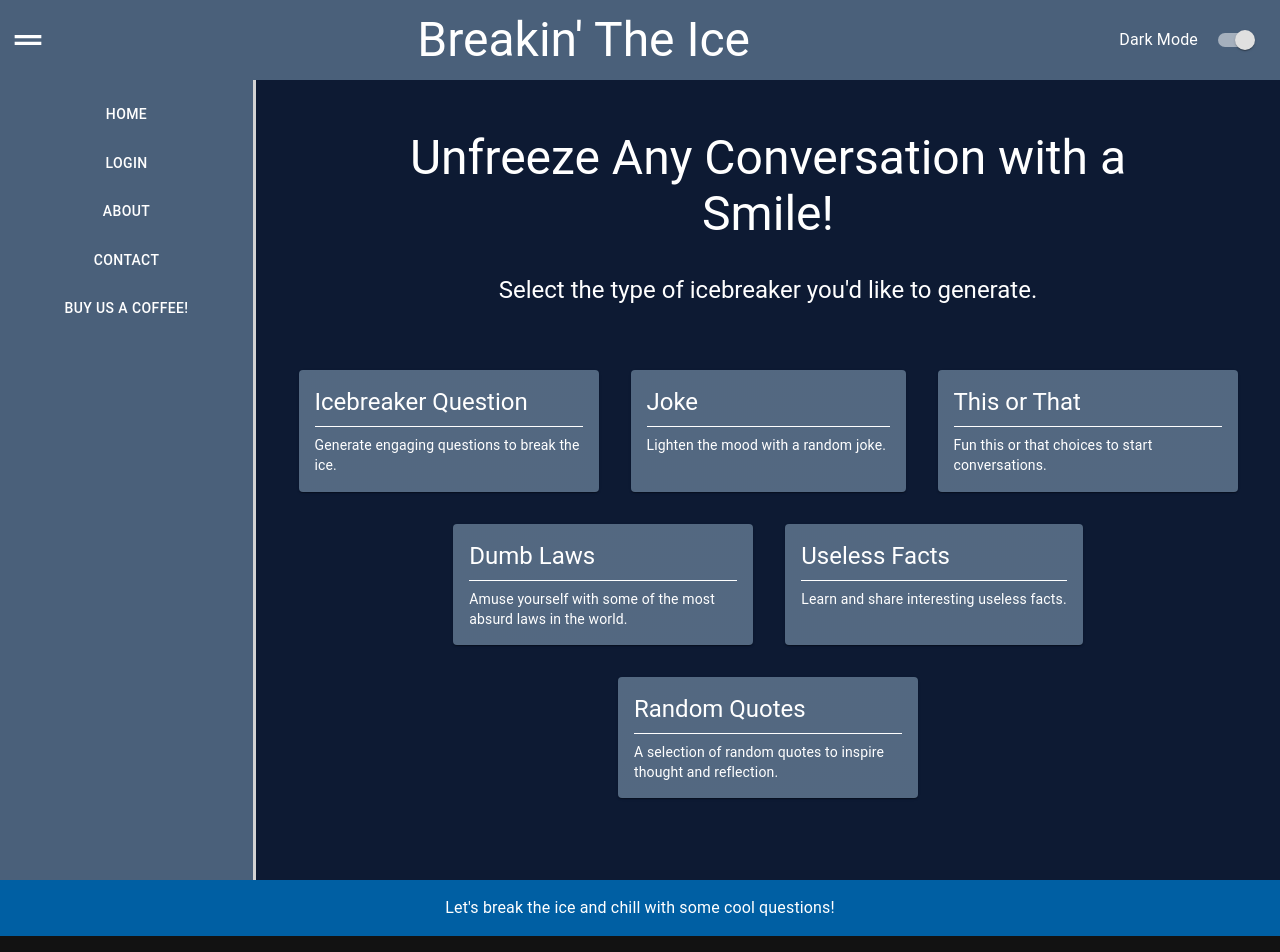
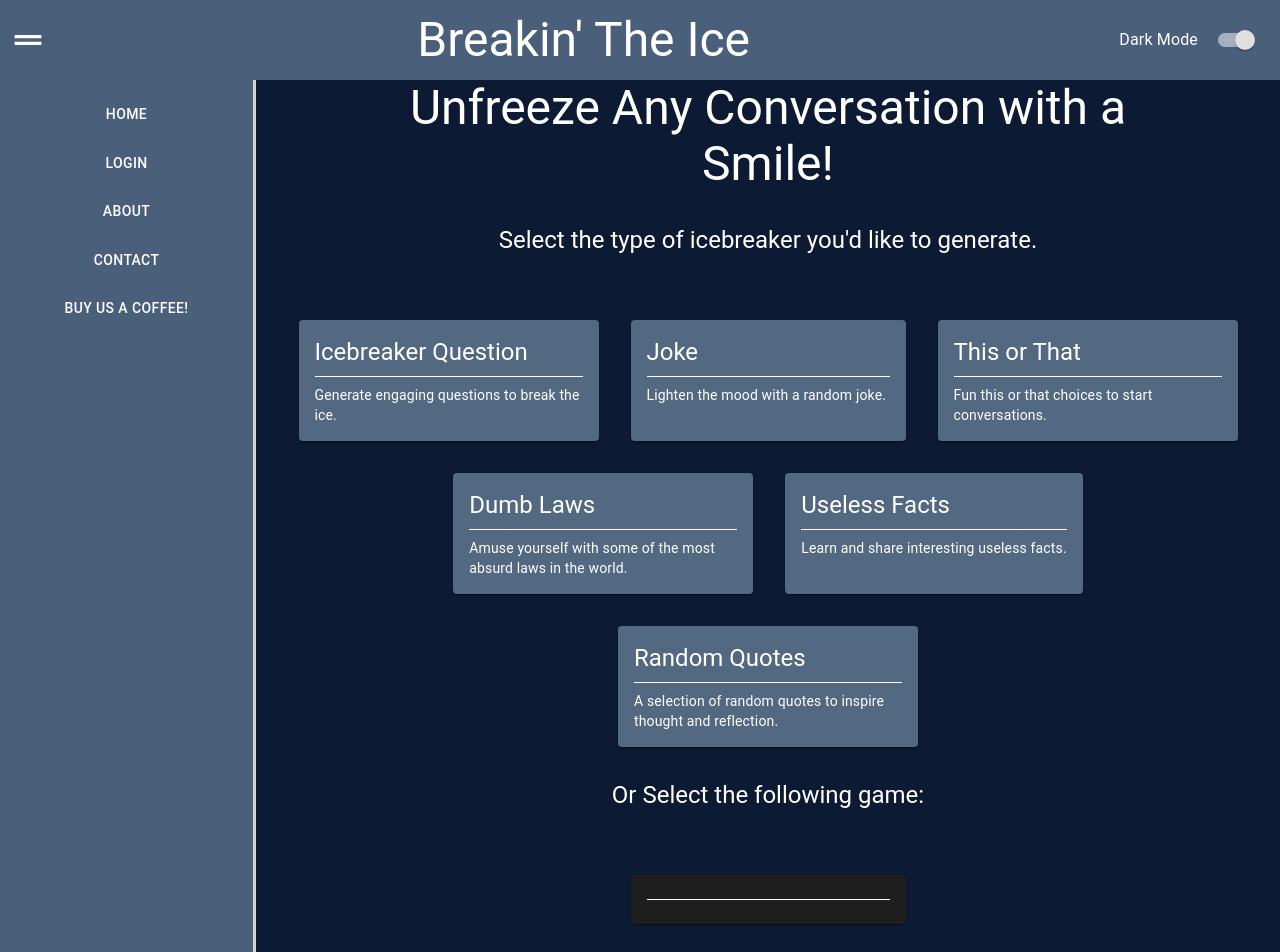
Before and after one commit to valyastriz/Breakin-The-Ice, a React (Create React App) app in the folder client/: page / in a window 1280 px wide. Shown: the top 952 px of the page. Built offline with nearby package versions, Linux system fonts and the light colour scheme.

Commit message:
added a selection on homepage for bingo page

```diff
--- a/client/src/App.jsx
+++ b/client/src/App.jsx
@@ -13,7 +13,8 @@ import Login from './pages/Login';
 import SignUp from './pages/SignUp';
 import { Box, ThemeProvider, CssBaseline } from '@mui/material';
 import createAppTheme from './Context/theme';
-import  { PageProvider } from './Context/RefreshContext'
+import  { PageProvider } from './Context/RefreshContext';
+import { BingoProvider } from './Context/BingoContext';
 
 function App() {
   const [navOpen, setNavOpen] = useState(false);
@@ -30,7 +31,7 @@ function App() {
 
   return (
     <PageProvider >
-
+   <BingoProvider>
 
     <ThemeProvider theme={currentTheme}>
       <CssBaseline />
@@ -56,6 +57,7 @@ function App() {
         </Box>
         </Router>
     </ThemeProvider>
+    </BingoProvider>
     </PageProvider>
   );
 }
--- /dev/null
+++ b/client/src/Context/BingoContext.js
@@ -0,0 +1,23 @@
+import React, { createContext, useContext, useState } from 'react';
+
+const BingoContext = createContext();
+
+export const BingoProvider = ({ children }) => {
+    const [selection, setSelection] = useState(null); // The selected Bingo category or type
+
+
+    return (
+        <BingoContext.Provider value={{ selection, setSelection }}>
+            {children}
+        </BingoContext.Provider>
+    );
+};
+
+// Hook to use the Bingo context in other components
+export const useBingo = () => {
+  const context = useContext(BingoContext);
+  if (!context) {
+      throw new Error('useBingo must be used within a BingoProvider'); // Error handling
+  }
+  return context;
+};
--- /dev/null
+++ b/client/src/components/BingoCard.jsx
@@ -0,0 +1,26 @@
+import React from 'react';
+import { Card, CardContent, Typography, Divider, CardActionArea} from '@mui/material';
+
+import { useTheme } from '@mui/material/styles';
+
+const BingoCard = ({ title, description, onClick }) => {
+  const theme = useTheme();
+
+  return (
+      <Card sx={{ minWidth: 275, maxWidth: 300, margin: 2, backgroundColor: theme.palette.background.paper }}>
+          <CardActionArea onClick={onClick}>
+              <CardContent>
+                  <Typography variant="h5" component="div">
+                      {title}
+                  </Typography>
+                  <Divider sx={{ my: 1, borderBottomWidth: 1, width: '100%', mx: 'auto', borderColor: 'white' }} />
+                  <Typography variant="body2">
+                      {description}
+                  </Typography>
+              </CardContent>
+          </CardActionArea>
+      </Card>
+  );
+};
+
+export default BingoCard;
--- /dev/null
+++ b/client/src/components/BingoOption.jsx
@@ -0,0 +1,34 @@
+import { Box } from '@mui/material';
+import { useNavigate } from 'react-router-dom';
+import { useBingo } from '../Context/BingoContext';
+import BingoCard from './BingoCard';
+
+const BingoOption = () => {
+    const { setSelection } = useBingo();  // Context hook to set selected option
+    const navigate = useNavigate();  // Hook for navigation
+
+    const bingoOption = [
+        { id: 1, title: "BINGO", description: "A game to get to know those around you." },
+    ];
+
+    // Function to handle selection
+    const handleSelect = () => {
+        setSelection(bingoOption);  // Set the selection in context
+        navigate(`/bingo`);  // Navigate to the results page
+    };
+
+    return (
+        <Box sx={{ display: 'flex', flexWrap: 'wrap', justifyContent: 'center', padding: 2 }}>
+            {bingoOption.map(option => (
+                <BingoCard
+                    key={bingoOption.id}
+                    title={bingoOption.title}
+                    description={bingoOption.description}
+                    onClick={handleSelect}
+                />
+            ))}
+        </Box>
+    );
+};
+
+export default BingoOption;
--- a/client/src/pages/Home.jsx
+++ b/client/src/pages/Home.jsx
@@ -1,6 +1,7 @@
 import { Box, Typography } from '@mui/material';
 import IceBreakerOptions from '../components/IceBreakerOptions';
 import { useIcebreaker } from '../Context/IcebreakerContext';
+import BingoOption from '../components/BingoOption';
 import { useEffect } from 'react';
 import { useTheme } from '@mui/material/styles';
 
@@ -24,6 +25,8 @@ const Home = () => {
         <Typography variant='h3' sx={{ textAlign: 'center', width: '80%', marginBottom: 4}}>Unfreeze Any Conversation with a Smile!</Typography>
         <Typography variant='h5' sx={{ textAlign: 'center', width: '80%', marginBottom: 4}}>Select the type of icebreaker you'd like to generate.</Typography>
         <IceBreakerOptions onSelect={handleSelect} />
+        <Typography variant='h5' sx={{ textAlign: 'center', width: '80%', marginBottom: 4}}>Or Select the following game:</Typography>
+        <BingoOption />
     </Box>
   );
 };
```
Also changed, not shown: client/src/pages/Bingo.jsx (added).
